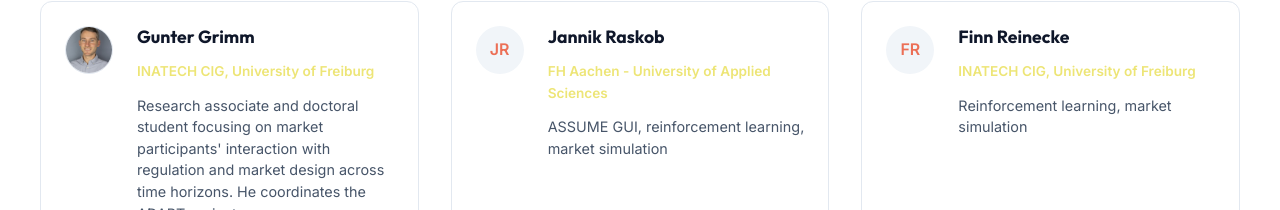
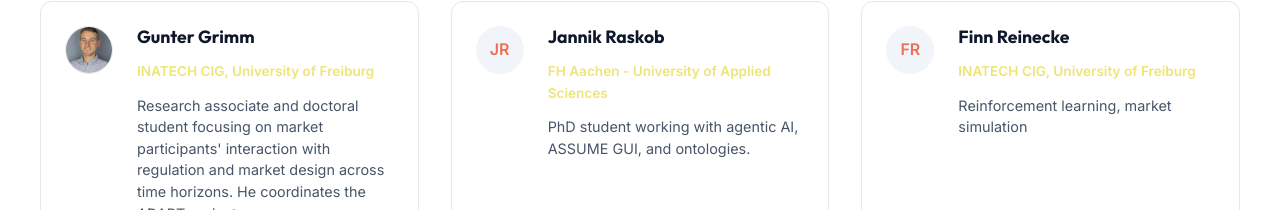
Before and after one commit to assume-framework/assume-framework.github.io, a React (Vite) app: page /community in a window 1280 px wide. Shown: the part 723-933 px from the top of the page. Built offline with nearby package versions, Linux system fonts and the light colour scheme.

Commit message:
chore: update Jannik Raskob's bio with agentic AI and ontologies focus

```diff
--- a/src/pages/CommunityPage.tsx
+++ b/src/pages/CommunityPage.tsx
@@ -14,7 +14,7 @@ const team = [
     id: 'raskob',
     name: 'Jannik Raskob',
     meta: 'FH Aachen - University of Applied Sciences',
-    bio: 'ASSUME GUI, reinforcement learning, market simulation',
+    bio: 'PhD student working with agentic AI, ASSUME GUI, and ontologies.',
     initials: 'JR'
   },
   {
```
